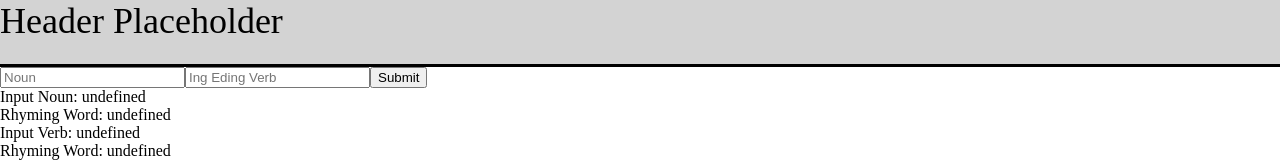
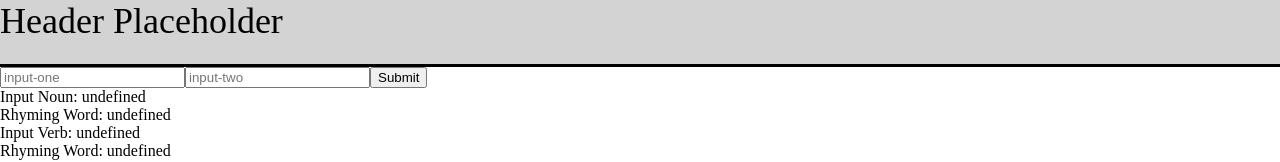
Before and after one commit to d-e-k-k/rap-libs, a React (Create React App) app: page / in a window 1280 px wide. Shown: the top 162 px of the page. Built offline with nearby package versions, Linux system fonts and the light colour scheme.

Commit message:
Have rhyming word and keyword state updating

```diff
--- a/src/components/app/App.js
+++ b/src/components/app/App.js
@@ -7,8 +7,8 @@ import Test from '../../test/Test';
 const App = () => {
     const [keyWords, setKeyWords] = useState([]);
     const [rhymingWords, setRhymingWords] = useState([]);
-    const[inputOne, setInputOne] = useState();
-    const[inputTwo, setInputTwo] = useState();
+    // const[inputOne, setInputOne] = useState();
+    // const[inputTwo, setInputTwo] = useState();
 
 	return (
 		<div>
@@ -21,10 +21,10 @@ const App = () => {
 					setKeyWords={setKeyWords}
 					rhymingWords={rhymingWords}
                     setRhymingWords={setRhymingWords}
-                    inputOne={inputOne}
-                    setInputOne={setInputOne}
-                    inputTwo={inputTwo}
-                    setInputTwo={setInputTwo}
+                    // inputOne={inputOne}
+                    // setInputOne={setInputOne}
+                    // inputTwo={inputTwo}
+                    // setInputTwo={setInputTwo}
 				/>
 				<MadLibResults
 					keyWords={keyWords}
--- a/src/components/mad-lib-form/MadLibForm.js
+++ b/src/components/mad-lib-form/MadLibForm.js
@@ -1,50 +1,55 @@
-import React, { useState, useEffect } from 'react';
+import React, { useState } from 'react';
 
 const MadLibForm = ({
+	keyWords,
+	setKeyWords,
 	rhymingWords,
 	setRhymingWords,
-	inputOne,
-	setInputOne,
-	inputTwo,
-	setInputTwo,
 }) => {
-	const handleChangeInputOne = (event) => {
-		setInputOne(event.target.value);
+	const handleChange = (event) => {
+		setKeyWords({ ...keyWords, [event.target.id]: event.target.value });
 	};
 
-	const handleChangeInputTwo = (event) => {
-		setInputTwo(event.target.value);
-	};
-
+	function convertKeyWordsToArrayOfValues() {
+		let tempKeyWordValueHolder = [];
+		for (const property in keyWords) {
+			// console.log(keyWords[property]);
+			tempKeyWordValueHolder = [...tempKeyWordValueHolder, keyWords[property]];
+			setKeyWords(tempKeyWordValueHolder);
+		}
+	}
 	function handleSubmit(event) {
 		event.preventDefault();
+		convertKeyWordsToArrayOfValues();
+		let tempRhymingWordsHolder = [];
 		const key = process.env.REACT_APP_RHYME_API_KEY;
-		fetch(`https://wordsapiv1.p.rapidapi.com/words/${inputOne}/rhymes`)
-		.then()
-
-
+		for (let i = 0; i < keyWords.length; i++) {
+			const url = `https://wordsapiv1.p.rapidapi.com/words/${keyWords[i]}/rhymes`;
+			fetch(url, {
+				method: 'GET',
+				headers: {
+					'x-rapidapi-host': 'wordsapiv1.p.rapidapi.com',
+					'x-rapidapi-key': key,
+				},
+			})
+				.then((res) => res.json())
+				.then((resJson) => {
+					console.log(resJson);
+					tempRhymingWordsHolder.unshift(resJson.rhymes.all[0]);
+				})
+				.catch((err) => {
+					console.log(err);
+				});
+		}
+		setRhymingWords(tempRhymingWordsHolder);
 	}
 
-
-
 	return (
-		<div>
-			<form onSubmit={handleSubmit}>
-				<input
-					onChange={handleChangeInputOne}
-					id='input-one'
-					placeholder='Noun'
-					required
-				/>
-				<input
-					onChange={handleChangeInputTwo}
-					id='input-two'
-					placeholder='Ing Eding Verb'
-					required
-				/>
-				<button type='submit'>Submit</button>
-			</form>
-		</div>
+		<form onSubmit={handleSubmit}>
+			<input onChange={handleChange} placeholder='input-one' id='input-one' />
+			<input onChange={handleChange} placeholder='input-two' id='input-two' />
+			<button type='submit'>Submit</button>
+		</form>
 	);
 };
 
--- a/src/components/mad-lib-results/MadLibResults.js
+++ b/src/components/mad-lib-results/MadLibResults.js
@@ -6,9 +6,9 @@ const MadLibResults = ({keyWords, setKeyWords, rhymingWords, setRhymingWords}) =
     // console.log(rhymingWords);
     return (
 			<div>
-				<p>{`Input Noun:  ${keyWords.nounOne}`}</p>
+				<p>{`Input Noun:  ${keyWords[0]}`}</p>
 				<p>{`Rhyming Word: ${rhymingWords[0]}`}</p>
-				<p>{`Input Verb: ${keyWords.verbOne}`}</p>
+				<p>{`Input Verb: ${keyWords[1]}`}</p>
 				<p>{`Rhyming Word: ${rhymingWords[1]}`}</p>
 			</div>
 		);
```
